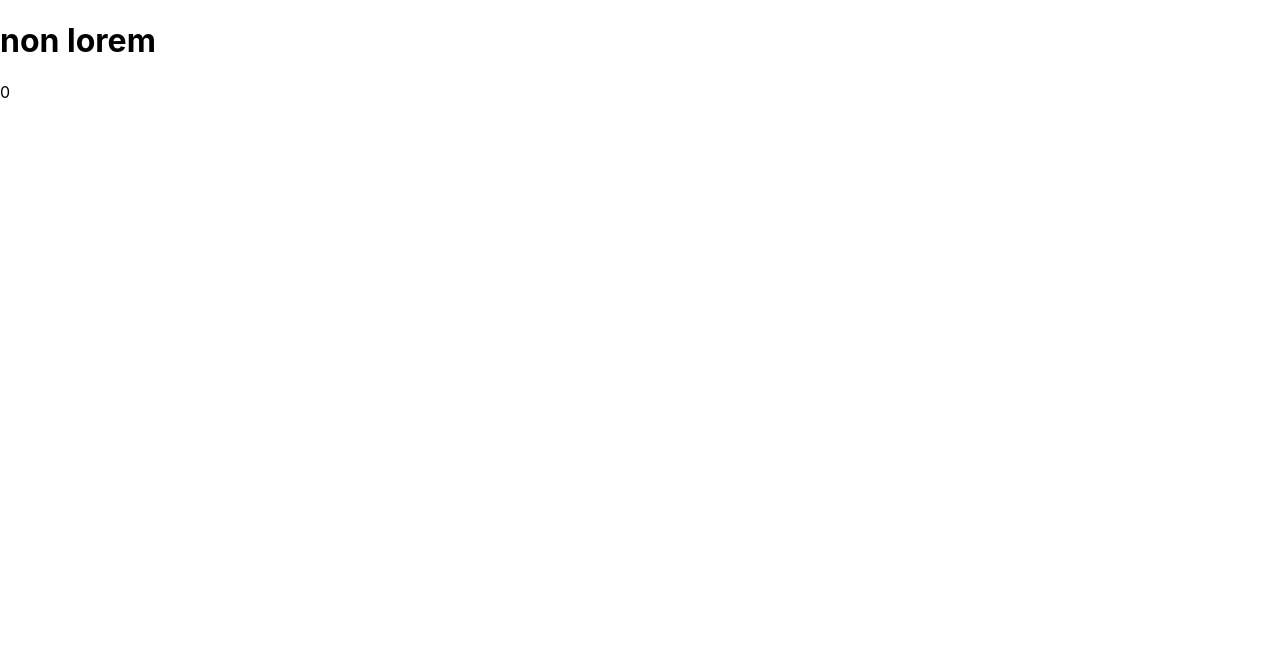
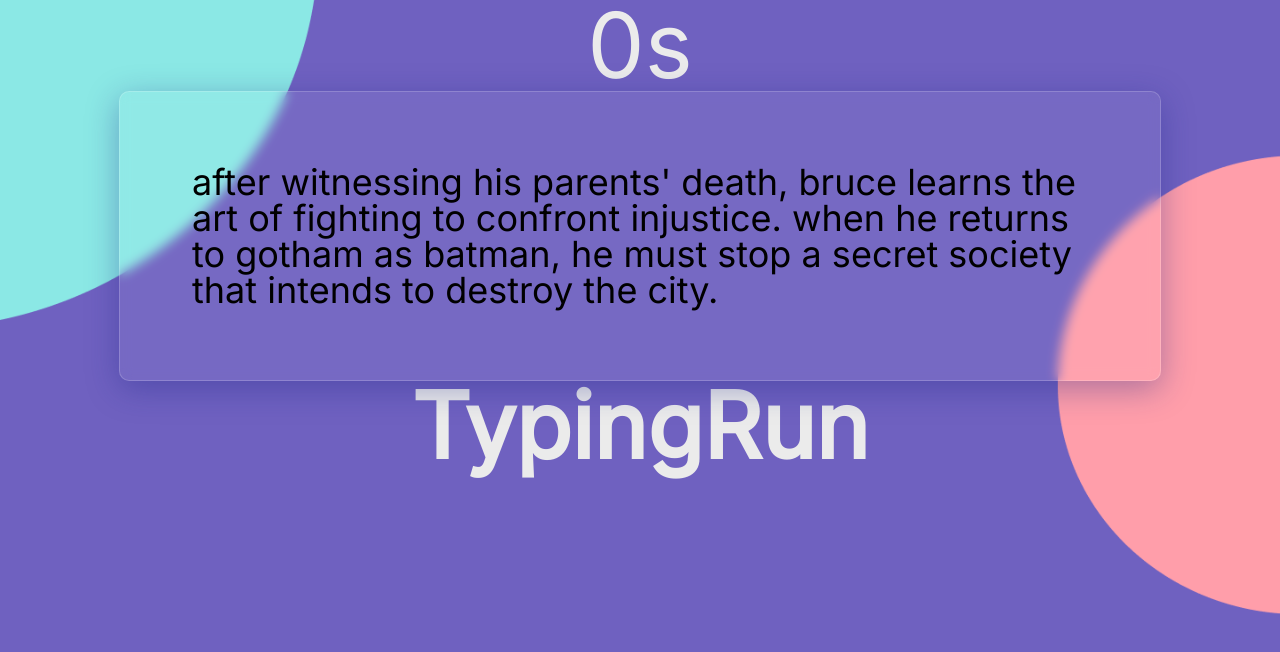
Before and after one commit to andrelzsousa/TypingRun, a React (Create React App) app: page / in a window 1280 px wide. Shown: the top 652 px of the page. Built offline with nearby package versions, Linux system fonts and the light colour scheme; no server answers.

Commit message:
Feat: added styling and movie array

```diff
--- a/src/App.js
+++ b/src/App.js
@@ -1,15 +1,26 @@
-import {useRef, useState } from 'react';
+import { useEffect, useRef, useState } from 'react';
 import Text from './Text';
 import StopWatch from './StopWatch';
 import Finish from './Finish';
+import { moviesPlots } from './moviesPlots';
+import './reset.css'
+import './index.css'
 
 
 //https://www.speedtypingonline.com/typing-equations
 function App() {
-  // const lorem = "non lorem veniam duis et labore nisi."
-  const lorem = "non lorem"
-  const textObj = lorem.split('').map((c, i) => {
-    return {char: c, style: 'default', i}
+
+  function getRandomItem() {
+    const randomIndex = Math.floor(Math.random() * moviesPlots.length);
+    return moviesPlots[randomIndex];
+  }
+
+  const movie = useRef(getRandomItem())
+  console.log(movie.current)
+  const dummyText = movie.current.plot.toLowerCase()
+
+  const textObj = dummyText.split('').map((c, i) => {
+    return { char: c, style: 'default', i, charPressed: null }
   })
   const [text, setText] = useState(textObj)
   const textLen = text.length
@@ -24,13 +35,16 @@ function App() {
 
   console.log()
   return (
-    <div>
+    <div className='main'>
 
-      <Text setText={setText} curIndex={curIndex} isActive= {isActive} setIsActive={setIsActive} hits={hits}>
-        {text}
-      </Text>
-      <StopWatch time={time} isActive={isActive} setTime={setTime}/>
-      {text.length === curIndex.current && <Finish hits={hits} textLen={textLen} />}
+        <StopWatch time={time} isActive={isActive} setTime={setTime} />
+      <div className='box-title'>
+        <Text setText={setText} curIndex={curIndex} isActive={isActive} setIsActive={setIsActive} hits={hits}>
+          {text}
+        </Text>
+      </div>
+      {text.length === curIndex.current && <Finish hits={hits} textLen={textLen} time={time} movieTitle={movie.current.title}/>}
+      <p className='title'>TypingRun</p>
     </div>
   );
 }
--- a/src/Finish.js
+++ b/src/Finish.js
@@ -1,7 +1,22 @@
-function Finish({hits, textLen}) {
+function Finish({hits, textLen, time, movieTitle}) {
+
+
+    const errors = textLen - hits.current
+    const minuteTime = time/60
+
+    const rawWPM = (textLen/5)/minuteTime
+    // const netWPM = rawWPM - (errors/minuteTime)
+
+    const accuracy = hits.current/textLen
+
     return (
         <div>
-            <p>finish. Hits: {hits.current}</p>
+            <p>finish. </p>
+            <p>Hits: {hits.current}. Errors: {errors}</p>
+            {/* <p>NET WPM: {parseInt(netWPM)}</p> */}
+            <p>RAW WPM: {parseInt(rawWPM)}</p>
+            <p>Accuracy: {parseInt(accuracy * 100)}%</p>
+            <p>Movie: {movieTitle}</p>
         </div>
     )
 }
--- a/src/StopWatch.js
+++ b/src/StopWatch.js
@@ -18,7 +18,7 @@ function StopWatch({time, isActive, setTime, finish}) {
 
     return (
         <div>
-            <p>{time}</p>
+            <p className='time'>{time}s</p>
         </div>
     )
 }
--- a/src/Text.js
+++ b/src/Text.js
@@ -1,17 +1,34 @@
 import { useEffect } from 'react';
 
+const KEY = "c6f98f63"
 
-
-function Text({ setText, curIndex, hits, isActive, setIsActive, children }) {
-
-
+function Text({ setText, curIndex, hits, isActive, setIsActive, children, setDummyText }) {
 
     useEffect(() => {
-        function stop(){
+        async function getMoviesPlotText(){
+            try{
+                const resSearch = await fetch(`http://www.omdbapi.com/?apikey=${KEY}&s=avatar-the-last-airbender`)
+                const dataSearch = await resSearch.json()
+
+                const imdbID = dataSearch.Search[0].imdbID
+
+                const res1 = await fetch(`http://www.omdbapi.com/?apikey=${KEY}&i=${imdbID}`)
+                const data1 = await res1.json()
+                console.log(data1.Plot)
+            }catch(e){
+                console.log(e)
+            }
+        }
+        getMoviesPlotText()
+    }, [])
+
+    useEffect(() => {
+        function stop() {
             setIsActive((s) => !s)
         }
 
         function checkKey(index, keyPressed) {
+
             if (keyPressed === "Backspace") {
                 setText((items) => items.map((item) => {
 
@@ -28,7 +45,7 @@ function Text({ setText, curIndex, hits, isActive, setIsActive, children }) {
                 if (item.i === index && children.at(index).char === keyPressed) {
                     hits.current++
                 }
-                return item.i === index ? { ...item, style: children.at(index).char === keyPressed ? 'hit' : 'miss' } : item
+                return item.i === index ? { ...item, style: children.at(index).char === keyPressed ? 'hit' : 'miss', charPressed: keyPressed } : item
             }))
         }
 
@@ -37,7 +54,7 @@ function Text({ setText, curIndex, hits, isActive, setIsActive, children }) {
             if (curIndex.current === children.length) return
 
 
-            if (curIndex.current === 0 && event.key !== "Backspace" && !isActive) {
+            if (curIndex.current === 0 && event.key !== "Backspace" && event.key !== "Shift" && event.key !== "CapsLock" && !isActive) {
                 setIsActive((s) => !s)
             }
 
@@ -48,14 +65,16 @@ function Text({ setText, curIndex, hits, isActive, setIsActive, children }) {
                 }
             }
             else {
-                checkKey(curIndex.current, event.key)
-                curIndex.current++
+                if (event.key !== "Shift" && event.key !== "CapsLock") {
+                    checkKey(curIndex.current, event.key)
+                    curIndex.current++
+                }
             }
         }
 
         document.addEventListener("keydown", callback)
 
-        if (curIndex.current === children.length && isActive){
+        if (curIndex.current === children.length && isActive) {
             stop()
             return
         }
@@ -66,7 +85,7 @@ function Text({ setText, curIndex, hits, isActive, setIsActive, children }) {
 
     return (
         <div>
-            <h1>{children.map(c => <span className={c.style} key={c.i}>{c.char}</span>)}</h1>
+            <h1>{children.map(c => <span className={c.style} key={c.i}>{c.char === c.charPressed ? c.charPressed : c.char}</span>)}</h1>
         </div>
     );
 }
--- a/src/index.css
+++ b/src/index.css
@@ -1,21 +1,51 @@
-body {
-  margin: 0;
-  font-family: -apple-system, BlinkMacSystemFont, 'Segoe UI', 'Roboto', 'Oxygen',
-    'Ubuntu', 'Cantarell', 'Fira Sans', 'Droid Sans', 'Helvetica Neue',
-    sans-serif;
-  -webkit-font-smoothing: antialiased;
-  -moz-osx-font-smoothing: grayscale;
+@import url('https://fonts.googleapis.com/css2?family=Inter:wght@300;400&family=Poppins:wght@300;400;700&display=swap');
+
+.main{
+  background-image: url('./assets/bg.png');
+  background-size: cover;
+  height: 100vh;
+  display: flex;
+  flex-direction: column;
+  justify-content: flex-start;
+  align-items: center;
+  font-family: 'Inter', sans-serif;
+  overflow: hidden;
 }
 
-code {
-  font-family: source-code-pro, Menlo, Monaco, Consolas, 'Courier New',
-    monospace;
+.box-title{
+  font-family: 'Inter', sans-serif;
+  font-size: 36px;
+  background: rgba( 255, 255, 255, 0.05 );
+  box-shadow: 0 8px 32px 0 rgba( 31, 38, 135, 0.37 );
+  backdrop-filter: blur( 6px );
+  -webkit-backdrop-filter: blur( 6px );
+  border-radius: 10px;
+  border: 1px solid rgba( 255, 255, 255, 0.18 );
+  padding: 2em;
+  width: 70%;
 }
 
+.time{
+  color: #EBEBEB;
+  font-size: 91px;
+  font-weight: 400
+  ;
+}
 .miss{
-  background-color: red;
+  background-color: #FF5F5F;
+  fill: rgba(255, 255, 255, 0.01);
+  stroke-width: 2px;
+  stroke: rgba(73, 73, 73, 0.25);
+  backdrop-filter: blur(14.5px);
 }
 
 .hit{
-  background-color: green;
+  background-color: #74AA5A;
 }
+
+.title{
+  color: #EBEBEB;
+  font-size: 91px;
+  font-weight: 700
+  ;
+}
--- /dev/null
+++ b/src/moviesPlots.js
@@ -0,0 +1,29 @@
+// useEffect(() => {
+//     async function getMoviesPlotText(){
+//         try{
+//             const resSearch = await fetch(`http://www.omdbapi.com/?apikey=${KEY}&s=drive`)
+//             const dataSearch = await resSearch.json()
+
+//             const imdbID = dataSearch.Search[0].imdbID
+
+//             const res1 = await fetch(`http://www.omdbapi.com/?apikey=${KEY}&i=${imdbID}`)
+//             const data1 = await res1.json()
+//             console.log(data1.Plot)
+//         }catch(e){
+//             console.log(e)
+//         }
+//     }
+//     getMoviesPlotText()
+// }, [])
+export const moviesPlots = [
+    {plot: "When Earth becomes uninhabitable in the future, a farmer and ex-NASA pilot, Joseph Cooper, is tasked to pilot a spacecraft, along with a team of researchers, to find a new planet for humans.", title: 'Interstellar'},
+    {plot: "A thief who steals corporate secrets through the use of dream-sharing technology is given the inverse task of planting an idea into the mind of a C.E.O., but his tragic past may doom the project and his team to disaster.", title: 'Inception'},
+    {plot: "After witnessing his parents' death, Bruce learns the art of fighting to confront injustice. When he returns to Gotham as Batman, he must stop a secret society that intends to destroy the city.", title: 'Batman: begins'},
+    {plot: "Armed with only one word, Tenet, and fighting for the survival of the entire world, a Protagonist journeys through a twilight world of international espionage on a mission that will unfold in something beyond real time.", title: 'Tenet'},
+    {plot: "When an otherworldly substance with amazing cloning properties falls into the hands of the evil criminal mastermind, Captain Maximum, only the extreme powers of the Italian Spiderman can save the world.", title: 'Italian Spiderman'},
+    {plot: "Rosie and Alex have been best friends since they were 5, so they couldn't possibly be right for one another...or could they? When it comes to love, life and making the right choices, these two are their own worst enemies.", title: 'Love, Rosie'},
+    {plot: "A young man and woman meet on a train in Europe, and wind up spending one evening together in Vienna. Unfortunately, both know that this will probably be their only night together.", title: 'Before sunrise'},
+    {plot: "Two guys by the name of Silas and Jamal decided to one day smoke something magical, which eventually helps them to ace their college entrance exam.", title: 'How high'},
+    {plot: "The story of Violet and Theodore, who meet and change each other's lives forever. As they struggle with the emotional and physical scars of their past, they discover that even the smallest places and moments can mean something.", title: 'All the bright places'},
+    {plot: "In a war-torn world of elemental magic, a young boy reawakens to undertake a dangerous mystic quest to fulfill his destiny as the Avatar, and bring peace to the world.", title: 'Avatar: The Last Airbender'}
+]
--- /dev/null
+++ b/src/reset.css
@@ -0,0 +1,48 @@
+/* http://meyerweb.com/eric/tools/css/reset/
+   v2.0 | 20110126
+   License: none (public domain)
+*/
+
+html, body, div, span, applet, object, iframe,
+h1, h2, h3, h4, h5, h6, p, blockquote, pre,
+a, abbr, acronym, address, big, cite, code,
+del, dfn, em, img, ins, kbd, q, s, samp,
+small, strike, strong, sub, sup, tt, var,
+b, u, i, center,
+dl, dt, dd, ol, ul, li,
+fieldset, form, label, legend,
+table, caption, tbody, tfoot, thead, tr, th, td,
+article, aside, canvas, details, embed,
+figure, figcaption, footer, header, hgroup,
+menu, nav, output, ruby, section, summary,
+time, mark, audio, video {
+	margin: 0;
+	padding: 0;
+	border: 0;
+	font-size: 100%;
+	font: inherit;
+	vertical-align: baseline;
+}
+/* HTML5 display-role reset for older browsers */
+article, aside, details, figcaption, figure,
+footer, header, hgroup, menu, nav, section {
+	display: block;
+}
+body {
+	line-height: 1;
+}
+ol, ul {
+	list-style: none;
+}
+blockquote, q {
+	quotes: none;
+}
+blockquote:before, blockquote:after,
+q:before, q:after {
+	content: '';
+	content: none;
+}
+table {
+	border-collapse: collapse;
+	border-spacing: 0;
+}
```
Also changed, not shown: src/assets/bg.png (added).
